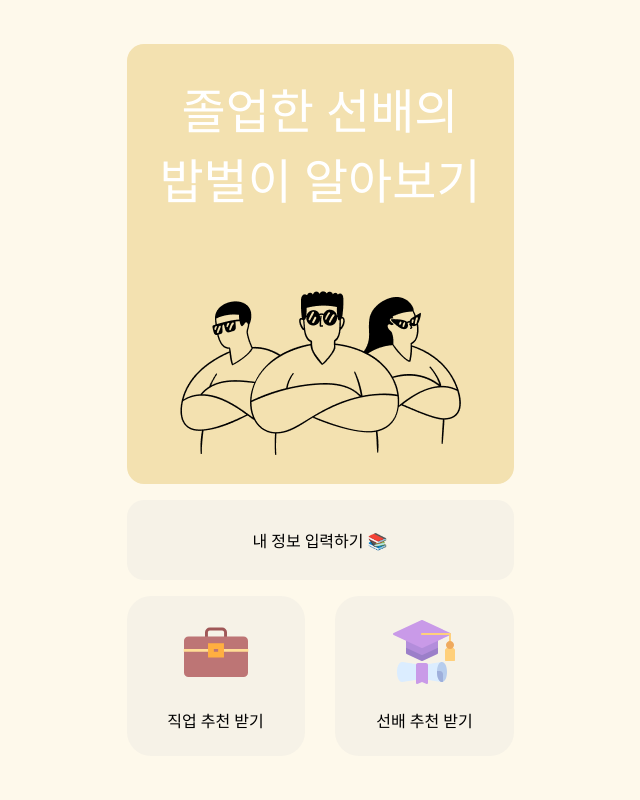
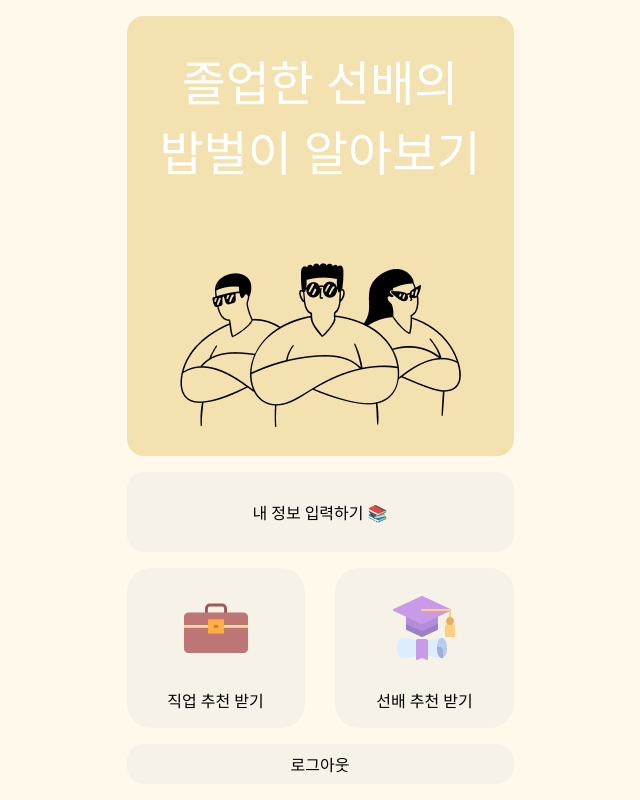
Before and after one commit to sayyyho/2024-1-DSCD-ISIC-1, a React (Vite) app in the folder client/: page / in a window 1280 px wide. Shown: the whole page, without its empty margins (320-960 px from the left). Built offline with nearby package versions, Linux system fonts and the light colour scheme; sample sign-in values are in the browser's storage; a web font is replaced by a local one.

Commit message:
Feat: 정보 수정 후 로딩창 UI 구현

```diff
--- a/client/src/apis/info.ts
+++ b/client/src/apis/info.ts
@@ -17,7 +17,6 @@ export interface Info {
 }
 
 export const getInfo = async (headers: { Authorization: string }) => {
-  console.log(headers);
   try {
     const response = await instance.get<Info>(`/accounts/profile/`, {
       headers,
--- a/client/src/components/common/Grid/Grid.styled.ts
+++ b/client/src/components/common/Grid/Grid.styled.ts
@@ -1,9 +1,12 @@
 import styled from "styled-components";
+import { gridProps } from "./index";
 
-export const Grid = styled.div`
-  padding: 20px 0;
+export const Grid = styled.div<gridProps>`
+  padding: 10px;
   width: 100%;
   display: grid;
+  margin: 15px 0;
   gap: 20px;
   grid-template-columns: repeat(auto-fit, minmax(120px, 1fr));
+  place-items: ${(props) => `${props.$center}`};
 `;
--- a/client/src/components/common/Grid/index.tsx
+++ b/client/src/components/common/Grid/index.tsx
@@ -1,6 +1,16 @@
 import React from "react";
 import * as S from "./Grid.styled";
 
-export const Grid = (props: { children: React.ReactNode }) => {
-  return <S.Grid>{props.children}</S.Grid>;
+export interface gridProps {
+  children: React.ReactNode;
+  $padding?: string;
+  $center?: string;
+}
+
+export const Grid = (props: gridProps) => {
+  return (
+    <S.Grid $padding={props.$padding} $center={props.$center}>
+      {props.children}
+    </S.Grid>
+  );
 };
--- /dev/null
+++ b/client/src/components/common/Loading/index.tsx
@@ -0,0 +1,17 @@
+import { PageLayout } from "@/components/PageLayout";
+import { Box } from "../Box";
+import { Text } from "../Text";
+import LoadingImg from "@/assets/images/loading.png";
+
+export const Loading = () => {
+  return (
+    <PageLayout>
+      <Box width="50%" $backgroundColor="transparent">
+        <img src={LoadingImg} alt="" />
+        <Text color="black" size="20px" $padding="30px">
+          반영완료 !!
+        </Text>
+      </Box>
+    </PageLayout>
+  );
+};
--- a/client/src/components/common/Text/Text.styled.ts
+++ b/client/src/components/common/Text/Text.styled.ts
@@ -11,6 +11,6 @@ export const Text = styled.p<TextProps>`
   }
   text-decoration: ${(props) =>
     props.$decoration ? `${props.$decoration}` : "none"};
-  text-align: center;
+  text-align: ${(props) => (props.$isLeft ? "left" : "center")};
   align-self: ${(props) => `${props.$selfProps}`};
 `;
--- a/client/src/components/common/Text/index.tsx
+++ b/client/src/components/common/Text/index.tsx
@@ -9,6 +9,7 @@ export const Text = (props: TextProps) => {
       $decoration={props.$decoration}
       $padding={props.$padding}
       $selfProps={props.$selfProps}
+      $isLeft={props.$isLeft}
     >
       {props.children}
     </S.Text>
--- a/client/src/interfaces/text.ts
+++ b/client/src/interfaces/text.ts
@@ -5,4 +5,5 @@ export interface TextProps {
   $decoration?: string;
   $padding?: string;
   $selfProps?: string;
+  $isLeft?: boolean;
 }
--- a/client/src/pages/Home/index.tsx
+++ b/client/src/pages/Home/index.tsx
@@ -76,7 +76,11 @@ export const Home = () => {
               height: "100%",
             }}
           >
-            <Box height="50%" $backgroundColor="transparent" $padding="1rem 0">
+            <Box
+              height="45%"
+              $backgroundColor="transparent"
+              $padding="1.5rem 0"
+            >
               <img src={CASE} alt="회사가방" />
             </Box>
             <Text size="1rem" color="black">
@@ -100,7 +104,11 @@ export const Home = () => {
               height: "100%",
             }}
           >
-            <Box height="50%" $backgroundColor="transparent" $padding="1rem 0">
+            <Box
+              height="45%"
+              $backgroundColor="transparent"
+              $padding="1.5rem 0"
+            >
               <img src={CAP} alt="학사모" />
             </Box>
             <Text size="1rem" color="black">
@@ -109,6 +117,22 @@ export const Home = () => {
           </Link>
         </Box>
       </Box>
+      <Box width="90%" height="5%" radius="17px 17px 17px 17px">
+        <Link
+          to="/login"
+          style={{
+            textDecoration: "none",
+            color: "black",
+            width: "100%",
+            height: "100%",
+            alignItems: "center",
+            display: "flex",
+            justifyContent: "center",
+          }}
+        >
+          로그아웃
+        </Link>
+      </Box>
     </PageLayout>
   );
 };
--- a/client/src/pages/Info/index.tsx
+++ b/client/src/pages/Info/index.tsx
@@ -12,6 +12,7 @@ import { Button } from "@/components/common/Button";
 import { Grid } from "@/components/common/Grid";
 import { Box } from "@/components/common/Box";
 import { Spinner } from "@/components/common/Spinner";
+import { Loading } from "@/components/common/Loading";
 
 export const Info = () => {
   const [selectedSkills, setSelectedSkills] = useState<MultiValue<Option>>([]);
@@ -127,24 +128,18 @@ export const Info = () => {
       setSubmitStatus("completed");
       setTimeout(() => {
         setSubmitStatus("idle");
-      }, 2000); // 반영 완료 메시지를 2초 동안 표시
+      }, 1500);
     } catch (error) {
       console.error(error);
     }
   };
 
   if (submitStatus === "submitting") {
-    return <Spinner>반영중...</Spinner>;
+    return <Spinner />;
   }
 
   if (submitStatus === "completed") {
-    return (
-      <PageLayout $justifyContent="center" $alignItems="center">
-        <Text color="green" size="24px">
-          반영완료
-        </Text>
-      </PageLayout>
-    );
+    return <Loading />;
   }
 
   return (
--- a/client/src/pages/Senior/index.tsx
+++ b/client/src/pages/Senior/index.tsx
@@ -89,17 +89,15 @@ export const Senior = () => {
               </Text>
             </Box>
           </Box>
-          <Grid>
-            <Text size="14px" color="black">
+          <Grid $padding="0 0 0 30px" $center="center">
+            <Text size="14px" color="black" $isLeft={true}>
               #{senior.grades}
             </Text>
-            <Text size="14px" color="black">
+            <Text size="14px" color="black" $isLeft={true}>
               #{senior.major}
             </Text>
-            <Text size="14px" color="black">
-              {senior.double_major === senior.major
-                ? null
-                : `#${senior.double_major}`}
+            <Text size="14px" color="black" $isLeft={true}>
+              {senior.double_major === null ? "" : `#${senior.double_major}`}
             </Text>
           </Grid>
           <Button
```
Also changed, not shown: client/src/assets/images/loading.png (added), client/src/assets/images/loading.svg (added).
